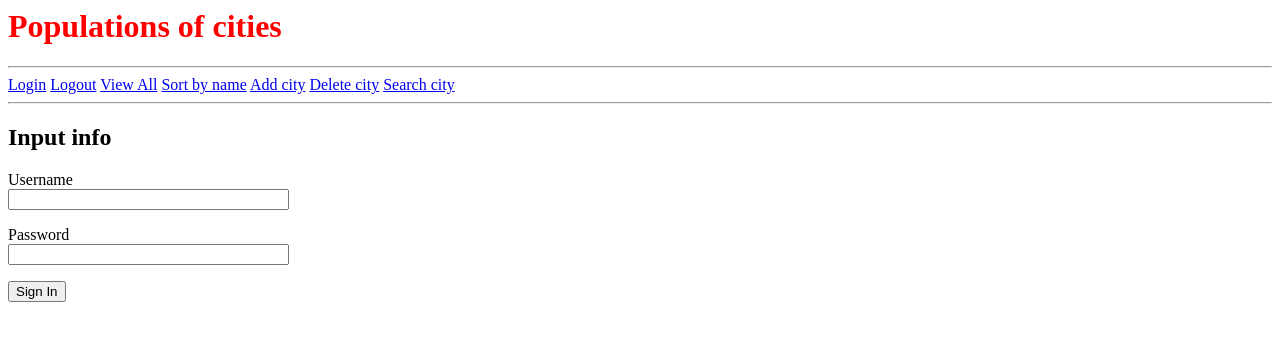
After one commit to iantonios/db_login_demo, a Flask app: page /login in a window 1280 px wide. The commit adds this page. Shown: the top 341 px of the page. Run offline with Flask 2, Linux system fonts and the light colour scheme; parts of the project's set-up code (start-up, migrations or seed data) failed here and were passed over.

Commit message:
CSC330 flask_login demo app

```diff
--- a/app/forms.py
+++ b/app/forms.py
@@ -1,5 +1,5 @@
 from flask_wtf import FlaskForm
-from wtforms import StringField, IntegerField, SubmitField
+from wtforms import StringField, IntegerField, SubmitField, TextField, PasswordField
 from wtforms.validators import DataRequired
 
 class AddForm(FlaskForm):
@@ -14,3 +14,8 @@ class DeleteForm(FlaskForm):
 class SearchForm(FlaskForm):
     city = StringField('City:', validators=[DataRequired()])
     submit = SubmitField('Search')
+
+class LoginForm(FlaskForm):
+    username = TextField('Username', validators=[DataRequired()])
+    password = PasswordField('Password', validators=[DataRequired()])
+    submit = SubmitField('Sign In')
--- a/app/routes.py
+++ b/app/routes.py
@@ -1,15 +1,55 @@
 from app import app
-from flask import render_template, redirect, url_for
-from app.forms import AddForm, DeleteForm, SearchForm
+from flask import render_template, redirect, url_for, flash
+from flask_login import login_user, logout_user, login_required, current_user
+from app.forms import AddForm, DeleteForm, SearchForm, LoginForm
 from app import db
-from app.models import City
+from app.models import City, User
 import sys
 
 @app.route('/')
-def hello():
+def index():
     return render_template('homepage.html')
 
+@app.route('/login', methods=['GET', 'POST'])
+def login():
+    # Authenticated users are redirected to home page.
+    if current_user.is_authenticated:
+        return redirect(url_for('index'))
+    form = LoginForm()
+    if form.validate_on_submit():
+        # Query DB for user by username
+        user = db.session.query(User).filter_by(username=form.username.data).first()
+        if user is None or not user.check_password(form.password.data):
+            print('Login failed', file=sys.stderr)
+            return redirect(url_for('login'))
+        # login_user is a flask_login function that starts a session
+        login_user(user)
+        print('Login successful', file=sys.stderr)
+        return redirect(url_for('view'))
+    return render_template('login.html', form=form)
+
+
+@app.route('/logout')
+def logout():
+    logout_user()
+    return redirect(url_for('index'))
+
+def is_admin():
+    '''
+    Helper function to determine if authenticated user is an admin.
+    '''
+    if current_user:
+        if current_user.role == 'admin':
+            return True
+        else:
+            return False
+    else:
+        print('User not authenticated.', file=sys.stderr)
+
+
+# Adding a city requires that a user be logged in
 @app.route('/add', methods=['GET', 'POST'])
+@login_required
 def add_record():
     form = AddForm()
     if form.validate_on_submit():
@@ -29,23 +69,31 @@ def add_record():
         return redirect(url_for('add_record'))
     return render_template('add.html', form=form)
 
+# Adding a city requires that a user be logged in AND is an admin
 @app.route('/delete', methods=['GET', 'POST'])
+@login_required
 def delete_record():
-    form = DeleteForm()
-    if form.validate_on_submit():
-        # Query DB for matching record (we'll grab the first record in case
-        # there's more than one).
-        to_delete = db.session.query(City).filter_by(city = form.city.data).first()
+    # Verifying that user is an admin
+    if is_admin():
+        form = DeleteForm()
+        if form.validate_on_submit():
+            # Query DB for matching record (we'll grab the first record in case
+            # there's more than one).
+            to_delete = db.session.query(City).filter_by(city = form.city.data).first()
 
-        # If record is found delete from DB table and commit changes
-        if to_delete is not None:
-            db.session.delete(to_delete)
-            db.session.commit()
+            # If record is found delete from DB table and commit changes
+            if to_delete is not None:
+                db.session.delete(to_delete)
+                db.session.commit()
 
-        form.city.data = ''
-        # Redirect to the view_all route (view function)
-        return redirect(url_for('view'))
-    return render_template('delete.html', form=form)
+            form.city.data = ''
+            # Redirect to the view_all route (view function)
+            return redirect(url_for('view'))
+        return render_template('delete.html', form=form)
+    # Tell non-admin user they're not authorized to access route.
+    else:
+        return render_template('unauthorized.html')
+
 
 @app.route('/search', methods=['GET', 'POST'])
 def search_by_name():
@@ -59,6 +107,7 @@ def search_by_name():
             return render_template('not_found.html')
     return render_template('search.html', form=form)
 
+
 @app.route('/view_all')
 def view():
     all = db.session.query(City).all()
--- a/app/templates/base.html
+++ b/app/templates/base.html
@@ -19,6 +19,8 @@
         <h1 style=color:red>Populations of cities </h1>
         <hr>
         <div>
+          <a href="/login">Login</a>
+          <a href="/logout">Logout</a>
           <a href="/view_all">View All</a>
           <a href="/sort_by_name">Sort by name</a>
           <a href="/add">Add city</a>
--- /dev/null
+++ b/app/templates/login.html
@@ -0,0 +1,17 @@
+{% extends "base.html" %}
+
+{% block content %}
+    <h2>Input info</h2>
+    <form action="" method="post" novalidate>
+        {{ form.hidden_tag() }}
+        <p>
+            {{ form.username.label }}<br>
+            {{ form.username(size=32) }}
+        </p>
+        <p>
+            {{ form.password.label }}<br>
+            {{ form.password(size=32) }}
+        </p>
+        <p>{{ form.submit() }}</p>
+    </form>
+{% endblock %}
--- /dev/null
+++ b/app/templates/unauthorized.html
@@ -0,0 +1,5 @@
+{% extends "base.html" %}
+
+{% block content %}
+    <h3>Insufficient privileges to access this function. </h3>
+{% endblock %}
```
Also changed, not shown: app/__init__.py (+25 -0 lines), app/models.py (+29 -4 lines), README.TXT, 2 other files.
